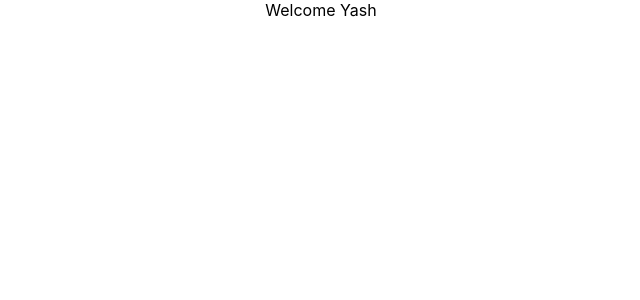
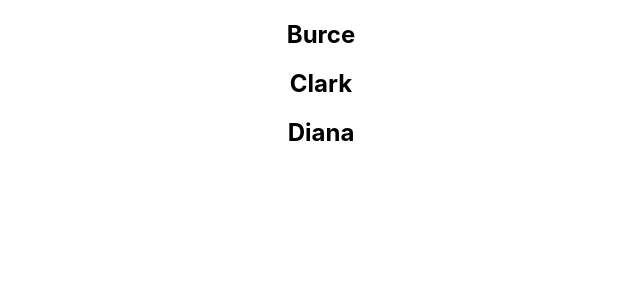
Before and after one commit to yashlad27/react_crash, a React (Create React App) app: page / in a window 1280 px wide. Shown: the top 300 px of the page, without its empty margins (319-959 px from the left). Built offline with nearby package versions, Linux system fonts and the light colour scheme.

Commit message:
List rendering using map()

```diff
--- a/src/App.js
+++ b/src/App.js
@@ -8,12 +8,15 @@
 // import ClassClick from './components/ClassClick';
 // import EventBind from './components/EventBind';
 // import ParentComponent from './components/ParentComponent';
-import UserGreeting from './components/UserGreeting';
+// import UserGreeting from './components/UserGreeting';
+import NameList from './components/NameList';
 
 function App() {
   return (
     <div className="App">
-      <UserGreeting />
+      <NameList />
+
+      {/* <UserGreeting /> */}
 
       {/* <ParentComponent /> */}
 
--- /dev/null
+++ b/src/components/NameList.js
@@ -0,0 +1,45 @@
+// List Rendering
+
+import React from 'react'
+
+function NameList() {
+    const names = ['Burce', 'Clark', 'Diana']
+
+    const persons = [
+        {
+            id: 1,
+            name: 'Bruce',
+            age: 30,
+            skill: 'React'
+        },
+        {
+            id: 2,
+            name: 'Clark',
+            age: 25,
+            skill: 'Angular'
+        },
+        {
+            id: 3,
+            name: 'Diana',
+            age: 28,
+            skill: 'Vue'
+        }
+    ]
+
+  return (
+    <div>
+        {/* Normal Array slicing */}
+        {/* <h2>{names[0]}</h2>
+        <h2>{names[1]}</h2>
+        <h2>{names[2]}</h2> */}
+
+        {/* Map method: */}
+        {
+            names.map(name => <h2>{name}</h2>)
+        }
+    </div>
+
+  )
+}
+
+export default NameList
```
